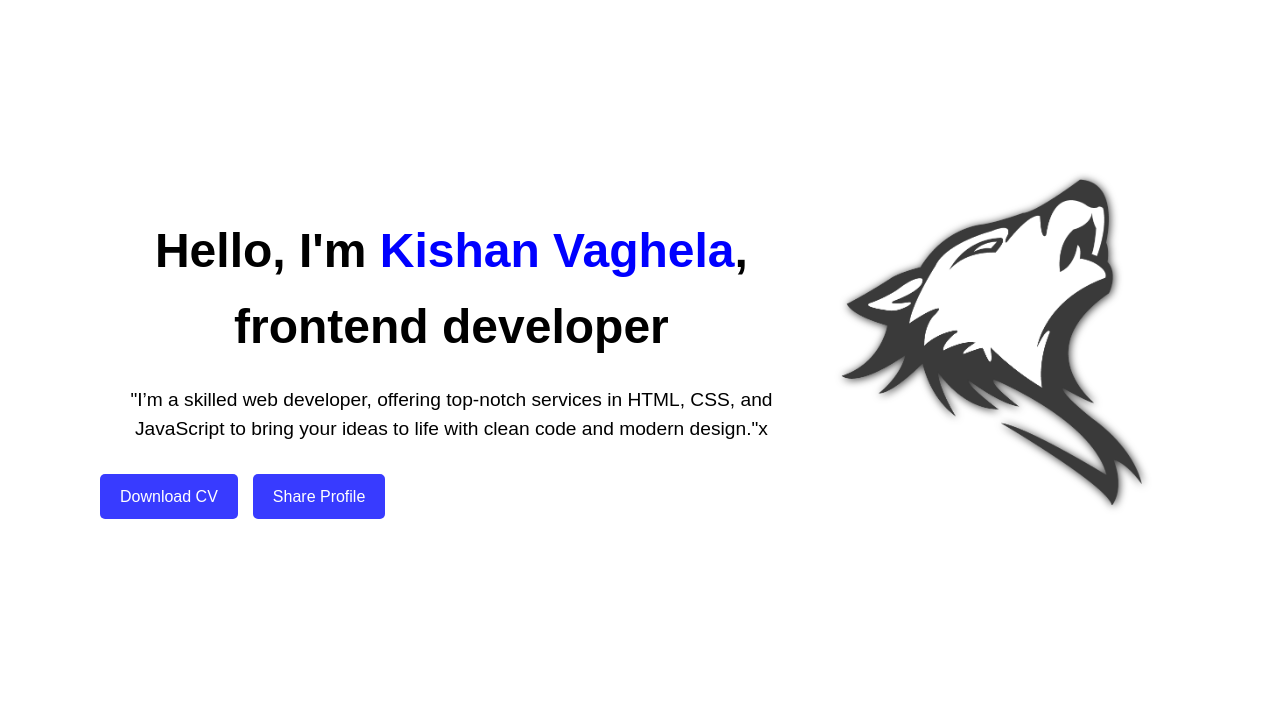
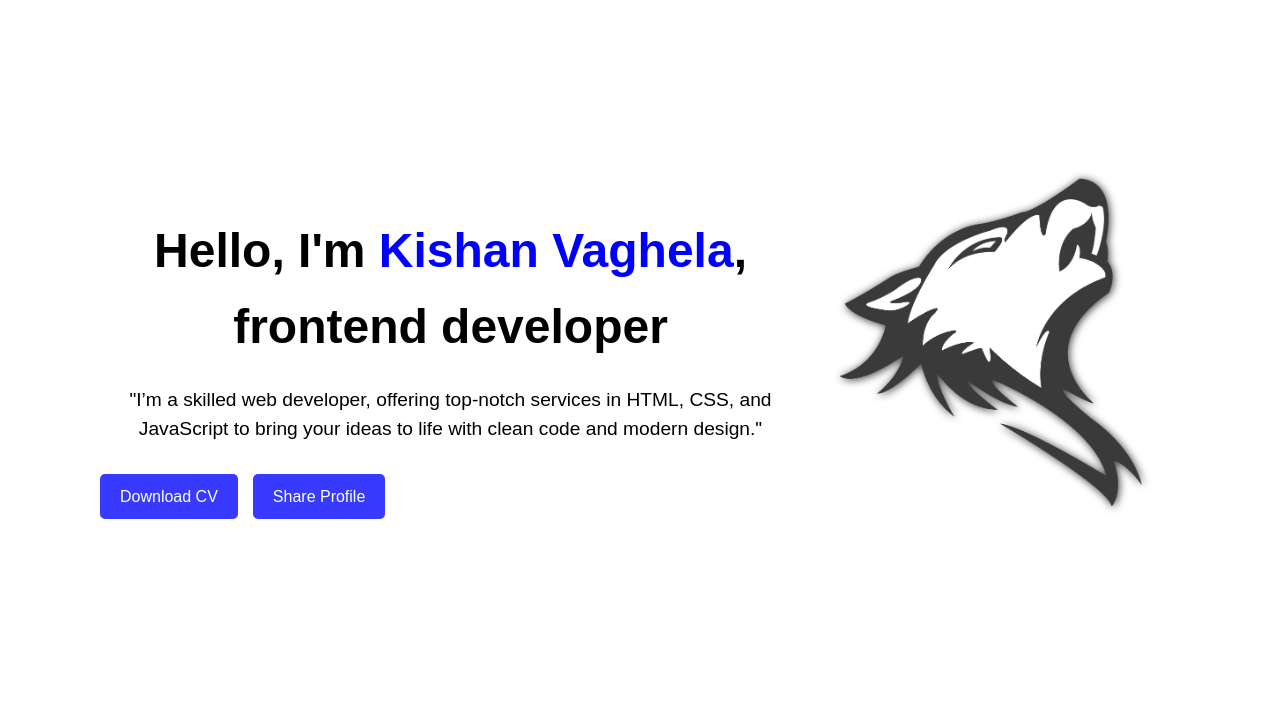
Before and after one commit to KishanVaghela857/KV-Project, a website: page paraDox/Fpage.html in a window 1280 px wide. Shown: the part 92-800 px from the top of the page. Drawn offline with Linux system fonts and the light colour scheme.

Commit message:
Update Fpage.html

```diff
--- a/paraDox/Fpage.html
+++ b/paraDox/Fpage.html
@@ -34,7 +34,7 @@
         <section class="hero">
             <div class="content">
                 <h1>Hello, I'm <span>Kishan Vaghela</span>,<br>frontend developer</h1>
-                <p>"I’m a skilled web developer, offering top-notch services in HTML, CSS, and JavaScript to bring your ideas to life with clean code and modern design."x</p>
+                <p>"I’m a skilled web developer, offering top-notch services in HTML, CSS, and JavaScript to bring your ideas to life with clean code and modern design."</p>
                 <div class="allBtn">
                     <a href="img.jpg" class="btn" download="KISHAN CV">Download CV</a> <a href="" class="btn"
                         id="shareBtn">Share Profile</a>
```
